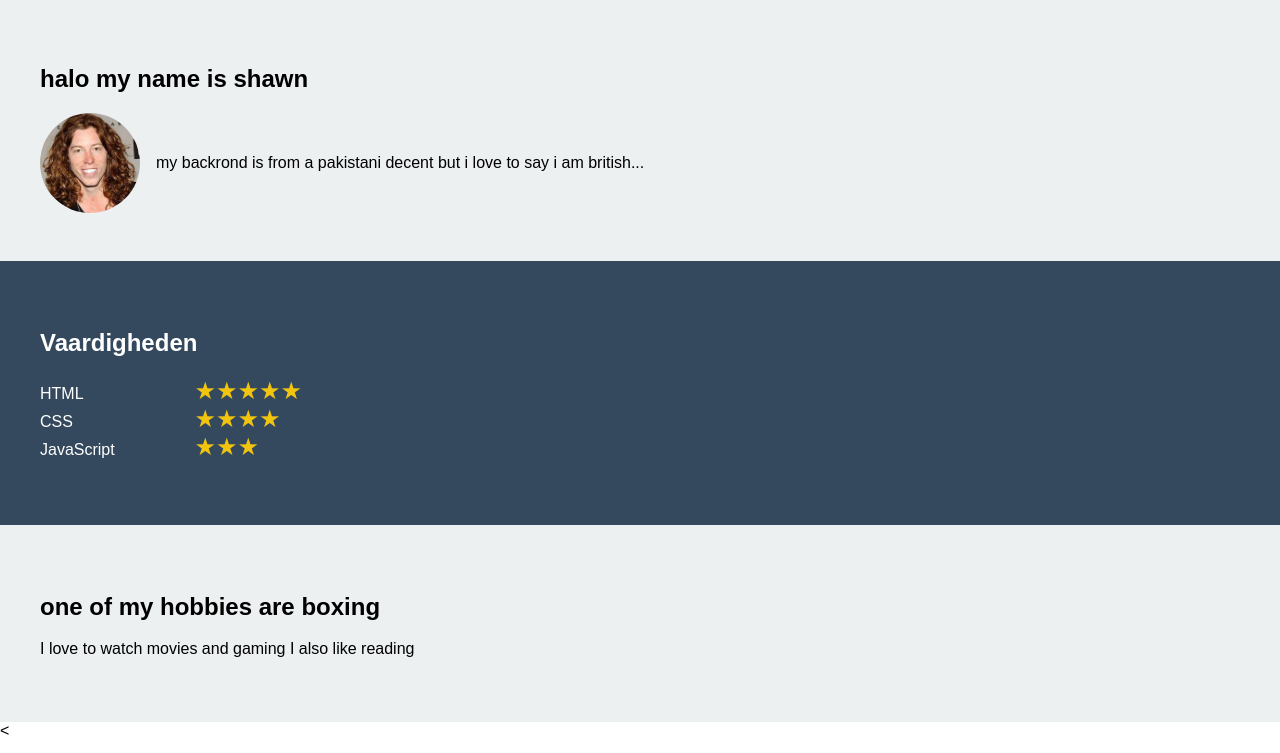
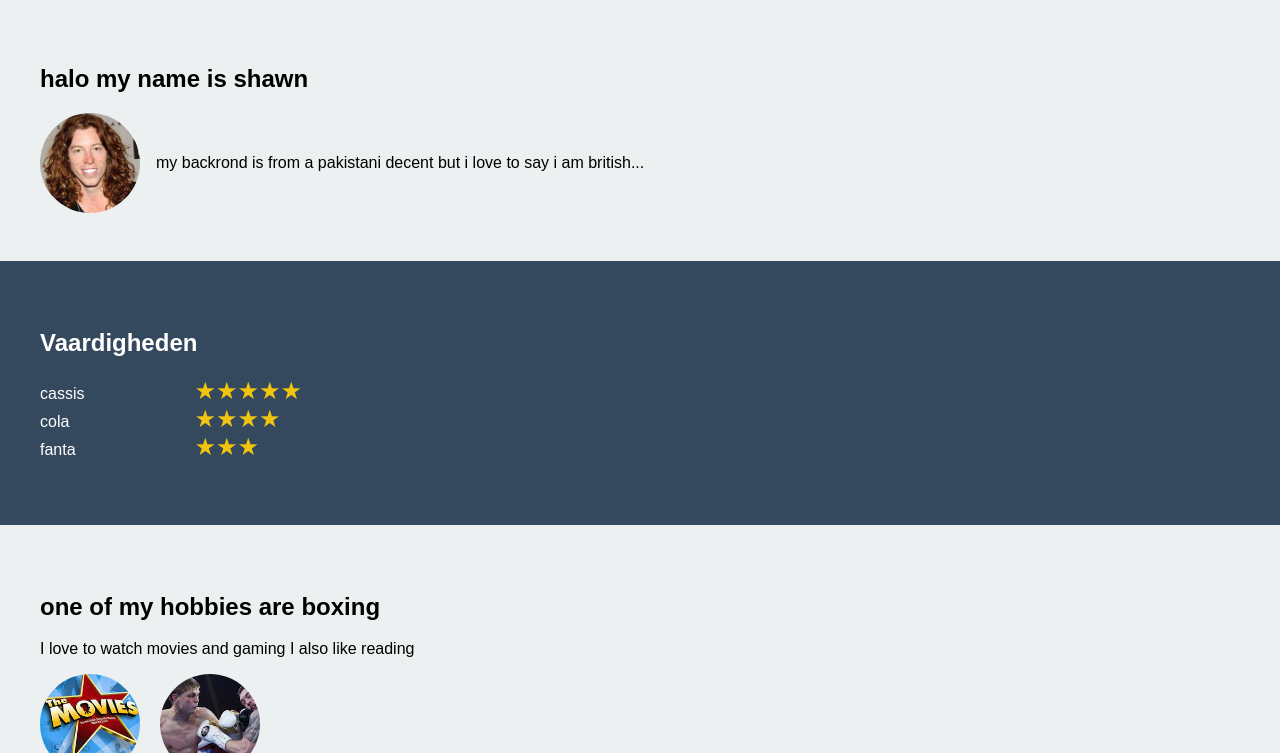
Before and after one commit to indianscamme/template.github.io, a plain HTML site: page index.html in a window 1280 px wide. Shown: the part 97-850 px from the top of the page. Drawn offline with Linux system fonts and the light colour scheme.

Commit message:
Update index.html

```diff
--- a/index.html
+++ b/index.html
@@ -55,15 +55,15 @@
         <h2>Vaardigheden</h2>
         <ul class="skills-list">
             <li>
-                <span class="skill-name">HTML</span>
+                <span class="skill-name">cassis</span>
                 <span class="rating" data-rating="5"></span>
             </li>
             <li>
-                <span class="skill-name">CSS</span>
+                <span class="skill-name">cola</span>
                 <span class="rating" data-rating="4"></span>
             </li>
             <li>
-                <span class="skill-name">JavaScript</span>
+                <span class="skill-name">fanta</span>
                 <span class="rating" data-rating="3"></span>
             </li>
         </ul>
@@ -75,6 +75,8 @@
             <div class="container">
                 <h2>one of my hobbies are boxing</h2>
                 <p>I love to watch movies and gaming I also like reading</p>
+                <img src="movies.jpg" alt="Your Name" class="profile-picture">
+                <img src="boxing.jpg" alt="Your Name" class="profile-picture">
             </div>
         </section>
 
```
